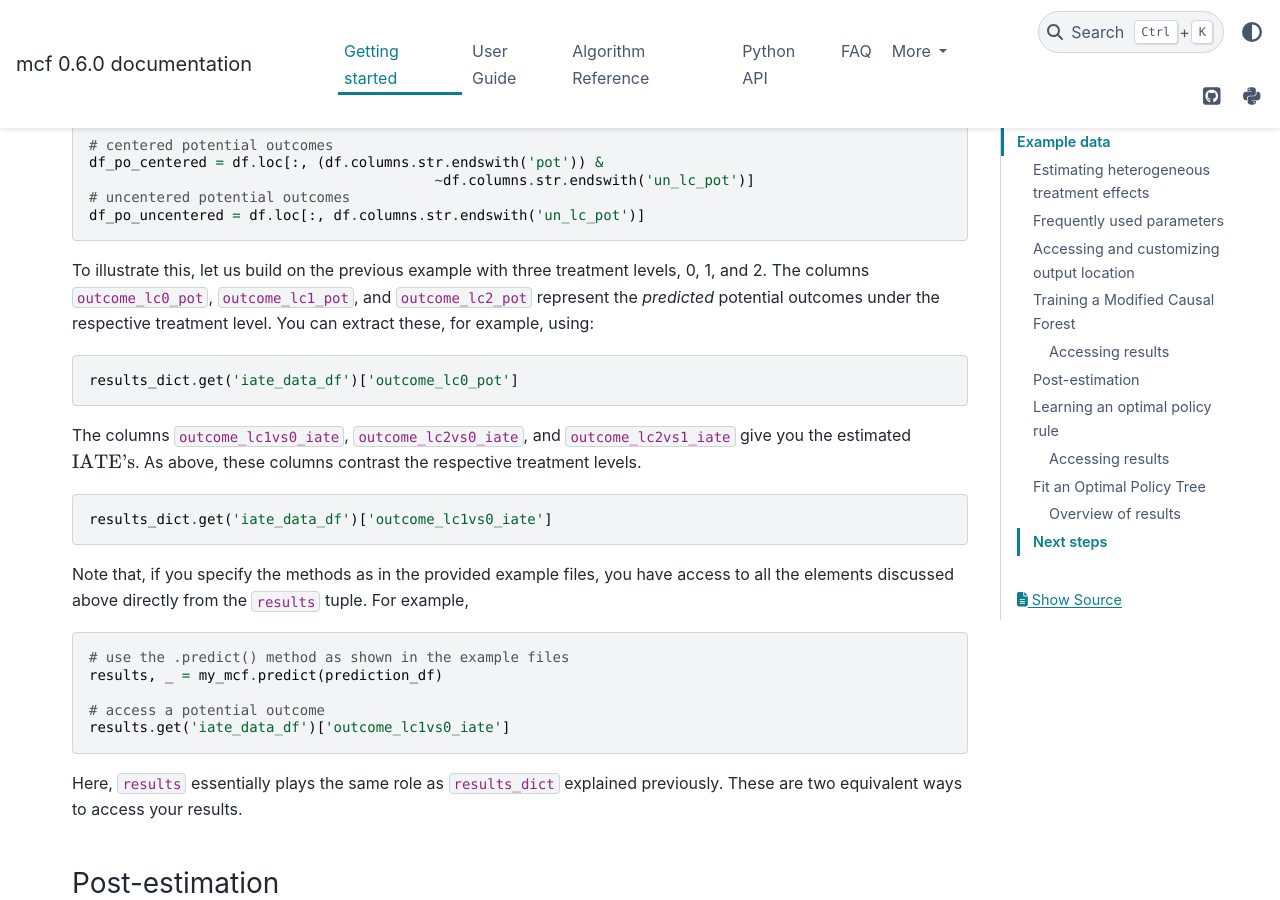
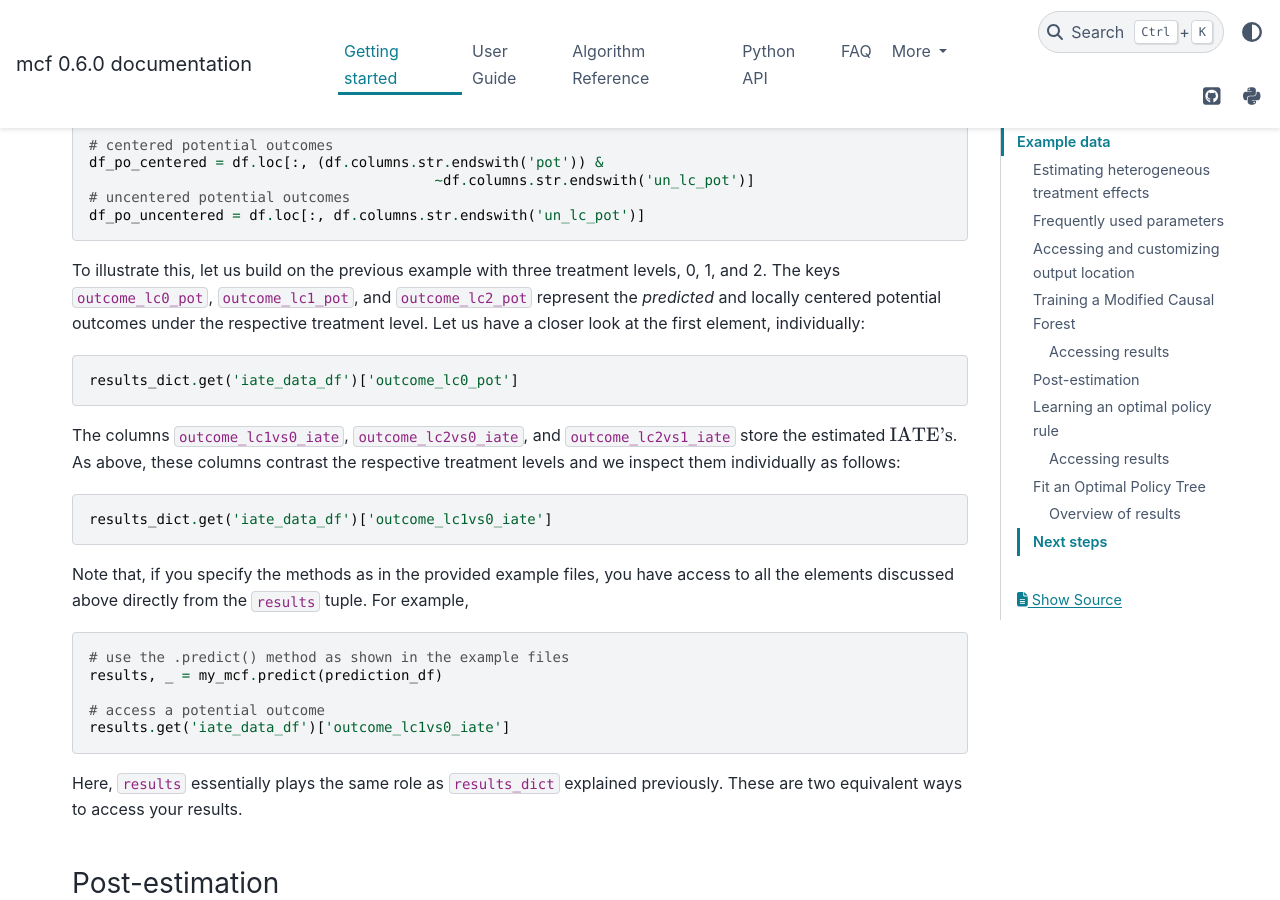
Before and after one commit to MCFpy/mcf, a Sphinx documentation site: the page built from docs/source/getting_started.rst, in a window 1280 px wide and 900 px high, scrolled down 4106 px. Built offline with Sphinx 7.4.7 and the PyData theme 0.15.4, drawn with Linux system fonts in a browser that asks for light colours.

Commit message:
Update getting_started.rst

```diff
--- a/docs/source/getting_started.rst
+++ b/docs/source/getting_started.rst
@@ -205,13 +205,13 @@ You can access these elements all at once or independently in the following ways
     df_po_uncentered = df.loc[:, df.columns.str.endswith('un_lc_pot')]
 
 
-To illustrate this, let us build on the previous example with three treatment levels, 0, 1, and 2. The columns ``outcome_lc0_pot``, ``outcome_lc1_pot``, and ``outcome_lc2_pot`` represent the *predicted* potential outcomes under the respective treatment level. You can extract these, for example, using:
+To illustrate this, let us build on the previous example with three treatment levels, 0, 1, and 2. The keys ``outcome_lc0_pot``, ``outcome_lc1_pot``, and ``outcome_lc2_pot`` represent the *predicted* and locally centered potential outcomes under the respective treatment level. Let us have a closer look at the first element, individually:
 
 .. code-block:: python
 
     results_dict.get('iate_data_df')['outcome_lc0_pot']
 
-The columns ``outcome_lc1vs0_iate``, ``outcome_lc2vs0_iate``, and ``outcome_lc2vs1_iate`` give you the estimated :math:`\textrm{IATE's}`. As above, these columns contrast the respective treatment levels.
+The columns ``outcome_lc1vs0_iate``, ``outcome_lc2vs0_iate``, and ``outcome_lc2vs1_iate`` store the estimated :math:`\textrm{IATE's}`. As above, these columns contrast the respective treatment levels and we inspect them individually as follows:
 
 .. code-block:: python
 
```
